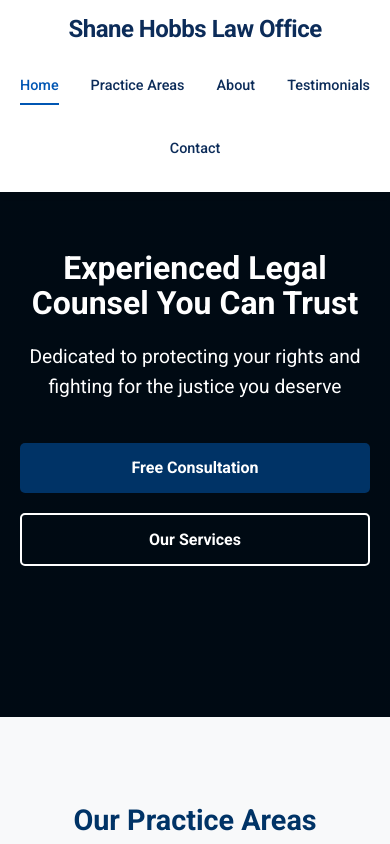
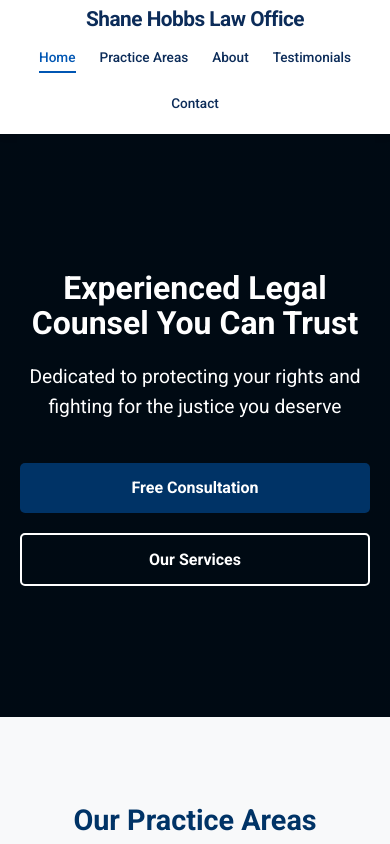
Before and after one commit to AndrewOchs/hobbs-law-website, a React (Vite) app: page / in a window 390 px wide. Shown: the top 844 px of the page. Built offline with nearby package versions, Linux system fonts and the light colour scheme.

Commit message:
this is the woldest ride in the wiiiiiilderness

```diff
--- a/src/components/Hero/Hero.css
+++ b/src/components/Hero/Hero.css
@@ -84,7 +84,7 @@
 
 @media (max-width: 768px) {
   .hero {
-    padding-top: 140px; /* Increased padding for mobile to account for taller navbar */
+    padding-top: 180px; /* Increased padding for mobile to account for taller navbar */
     height: 90vh; /* Adjusted height for mobile */
   }
 
@@ -108,6 +108,6 @@
 
   .hero {
     height: 85vh;
-    padding-top: 160px; /* Even more padding for very small screens */
+    padding-top: 200px;
   }
 }
--- a/src/components/Navbar/Navbar.css
+++ b/src/components/Navbar/Navbar.css
@@ -90,30 +90,39 @@
   }
 
   .nav-links {
-    gap: 1.5rem;
-    margin-right: 1.5rem;
+    gap: 2rem;
   }
 }
 
 @media (max-width: 768px) {
+  .navbar.mobile {
+    position: absolute;
+    background-color: white;
+  }
+
   .navbar-container {
     flex-direction: column;
     height: auto;
-    padding: 1rem;
+    padding: 0.5rem 1rem;
   }
 
   .logo {
-    margin-bottom: 1rem;
+    margin-bottom: 0.5rem;
+  }
+
+  .logo h1 {
+    font-size: 1.3rem;
   }
 
   .nav-links {
     flex-wrap: wrap;
     justify-content: center;
-    gap: 1.5rem 2rem;
-    margin: 0.5rem 0;
+    gap: 1rem 1.5rem;
+    margin: 0.25rem 0 0.5rem 0;
   }
 
   .nav-links a {
-    font-size: 0.9rem;
+    font-size: 0.85rem;
+    padding: 4px 0;
   }
 }
--- a/src/components/Navbar/Navbar.jsx
+++ b/src/components/Navbar/Navbar.jsx
@@ -4,6 +4,7 @@ import './Navbar.css';
 const Navbar = () => {
   const [scrolled, setScrolled] = useState(false);
   const [activeLink, setActiveLink] = useState('home');
+  const [isMobile, setIsMobile] = useState(window.innerWidth <= 768);
 
   useEffect(() => {
     const handleScroll = () => {
@@ -24,8 +25,17 @@ const Navbar = () => {
       });
     };
 
+    const handleResize = () => {
+      setIsMobile(window.innerWidth <= 768);
+    };
+
     window.addEventListener('scroll', handleScroll);
-    return () => window.removeEventListener('scroll', handleScroll);
+    window.addEventListener('resize', handleResize);
+
+    return () => {
+      window.removeEventListener('scroll', handleScroll);
+      window.removeEventListener('resize', handleResize);
+    };
   }, []);
 
   const handleLinkClick = (id) => {
@@ -34,7 +44,7 @@ const Navbar = () => {
   };
 
   return (
-    <nav className={`navbar ${scrolled ? 'scrolled' : ''}`}>
+    <nav className={`navbar ${scrolled ? 'scrolled' : ''} ${isMobile ? 'mobile' : ''}`}>
       <div className="navbar-container">
         <div className="logo">
           <h1>Shane Hobbs Law Office</h1>
```
